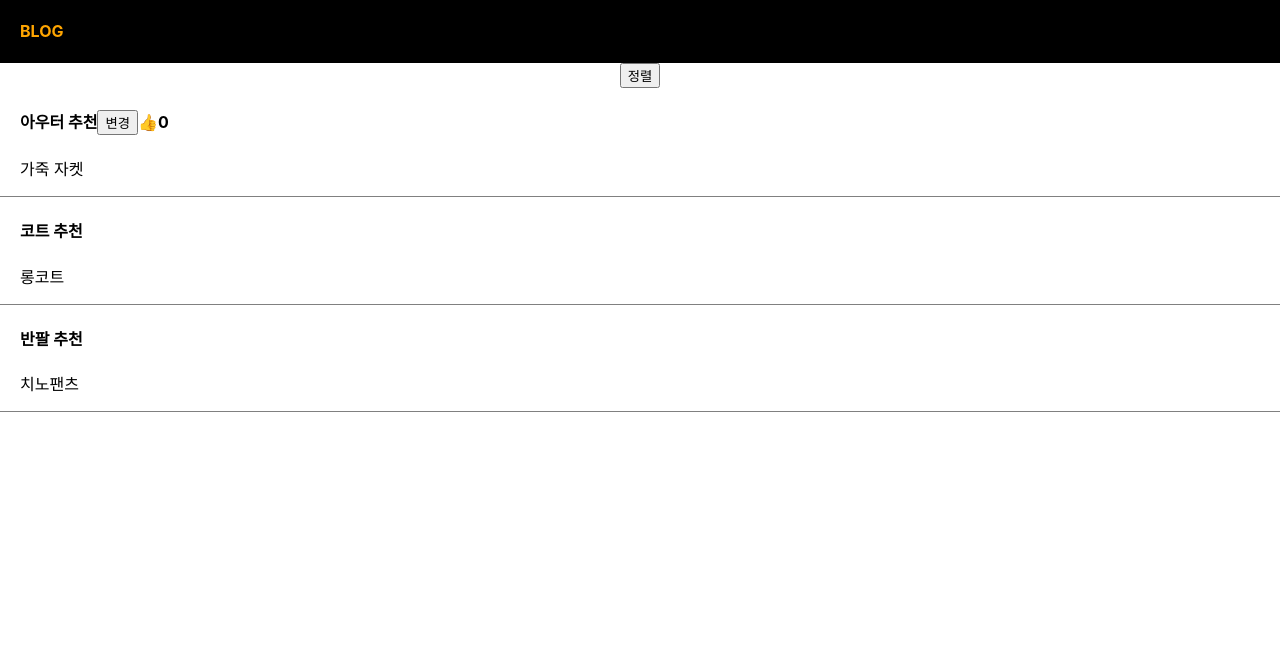
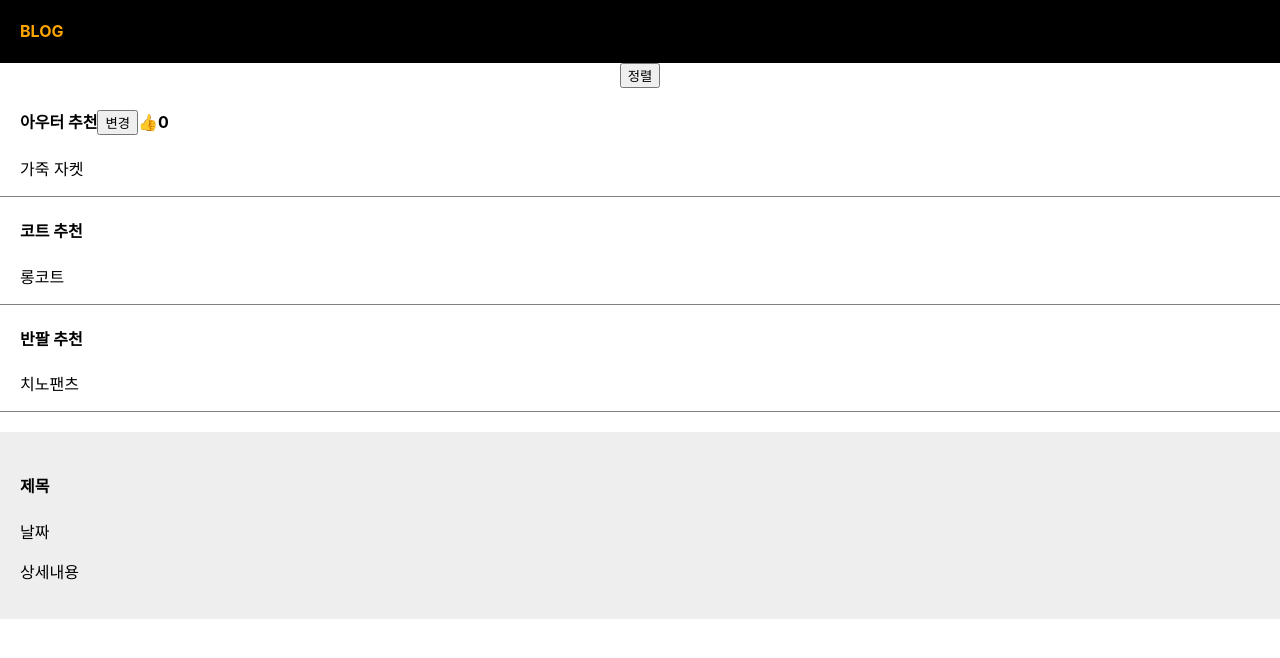
Before and after one commit to eukddan/React_study, a React (Create React App) app: page / in a window 1280 px wide. Shown: the top 658 px of the page. Built offline with nearby package versions, Linux system fonts and the light colour scheme.

Commit message:
Componen사용

```diff
--- a/src/App.css
+++ b/src/App.css
@@ -4,6 +4,13 @@
 
 div {
   box-sizing: border-box;
+}
+
+.modal {
+  margin-top: 20px;
+  padding: 20px;
+  background: #eee;
+  text-align: left;
 }
 
 .black-nav {
--- a/src/App.js
+++ b/src/App.js
@@ -66,8 +66,22 @@ function App() {
         <h4>{글제목[2]}</h4>
         <p>치노팬츠</p>
       </div>
+      <Modal></Modal>
     </div>
   );
 }
 
+// 컴포넌트: function만들기 -> return 내부 작성 -> <함수명></함수명>으로 사용
+// 반복적인 html 축약, 큰 페이지들, 자주 변경되는 것들
+// 컴포넌트 단점: state 가져다쓸 때 문제가 생기게 됨
+const Modal = () => {
+  return (
+    <div className="modal">
+      <h4>제목</h4>
+      <p>날짜</p>
+      <p>상세내용</p>
+    </div>
+  );
+};
+
 export default App;
```
